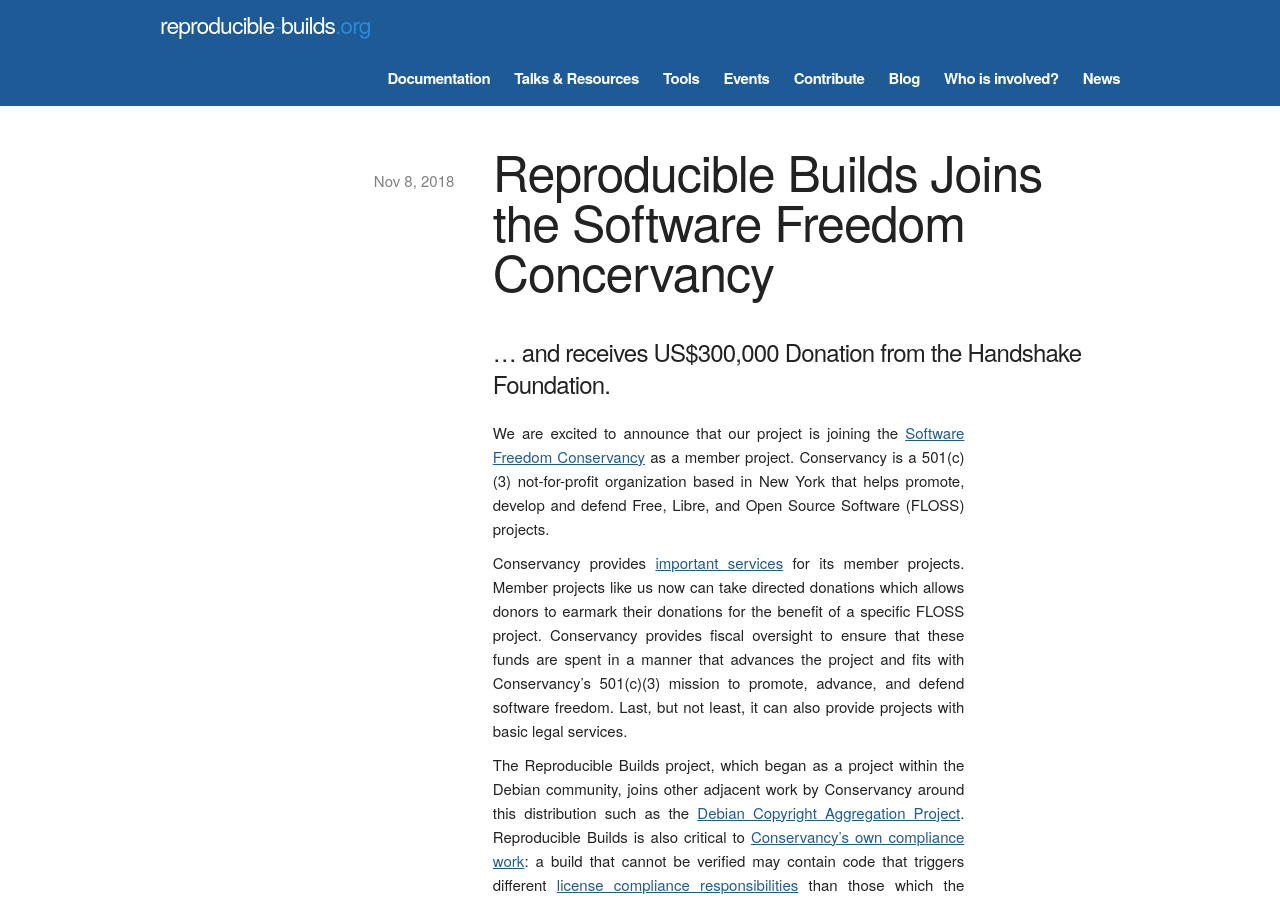
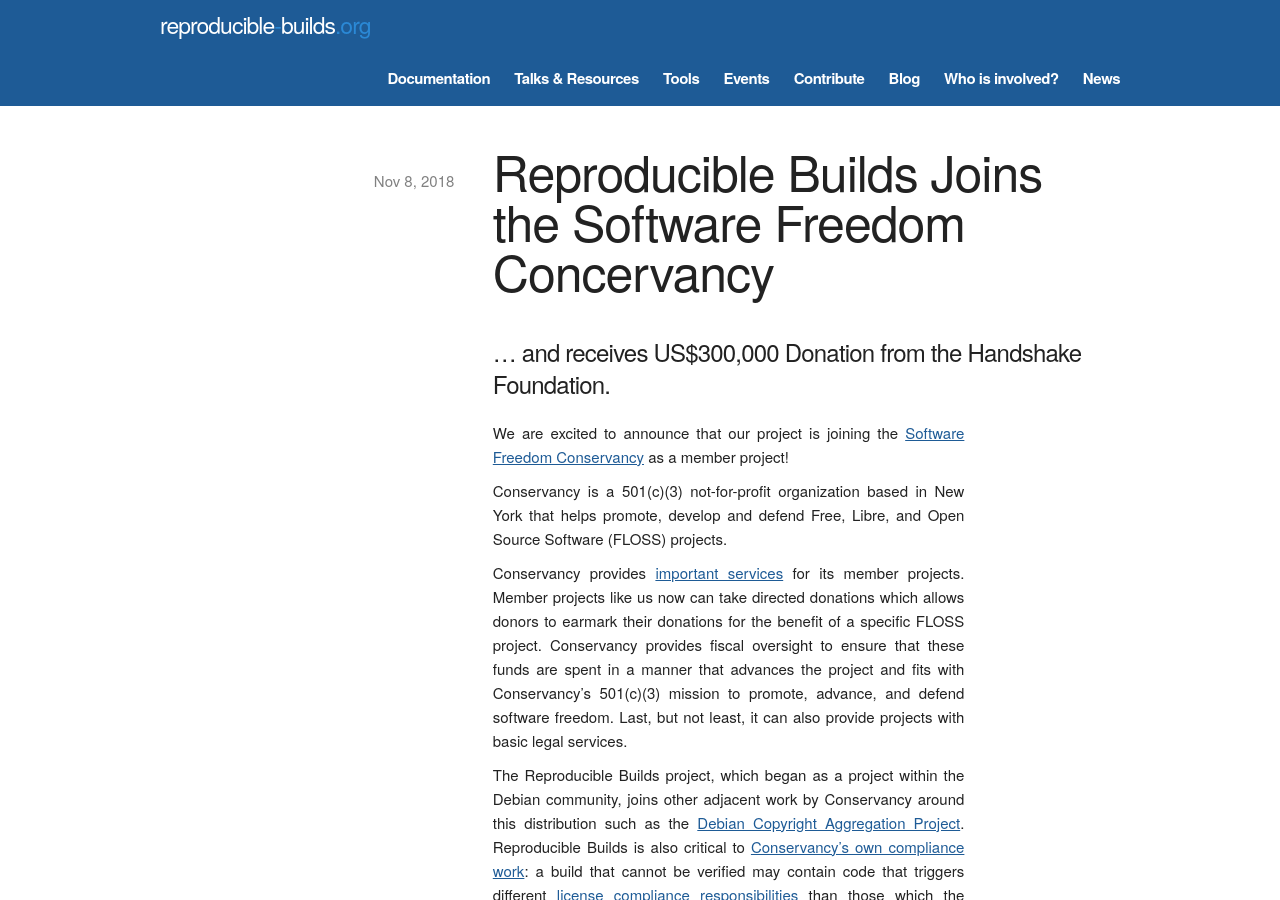
Before and after one commit to prototypefund/reproducible-website, a Jekyll site: the page built from _posts/2018-11-08-reproducible-builds-joins-software-freedom-concervancy.md, in a window 1280 px wide and 900 px high. Built offline with Jekyll 4.4.1, drawn with Linux system fonts in a browser that asks for light colours; some web fonts are replaced.

Commit message:
Space paragraph.

```diff
--- a/_posts/2018-11-08-reproducible-builds-joins-software-freedom-concervancy.md
+++ b/_posts/2018-11-08-reproducible-builds-joins-software-freedom-concervancy.md
@@ -8,7 +8,8 @@
 <h4 style="font-weight: normal;">&hellip; and receives US$300,000 Donation from the Handshake Foundation.</h4>
 
 We are excited to announce that our project is joining the [Software Freedom
-Conservancy](https://sfconservancy.org/about/) as a member project.
+Conservancy](https://sfconservancy.org/about/) as a member project!
+
 Conservancy is a 501(c)(3) not-for-profit organization based in New York that
 helps promote, develop and defend Free, Libre, and Open Source Software (FLOSS)
 projects.
```
